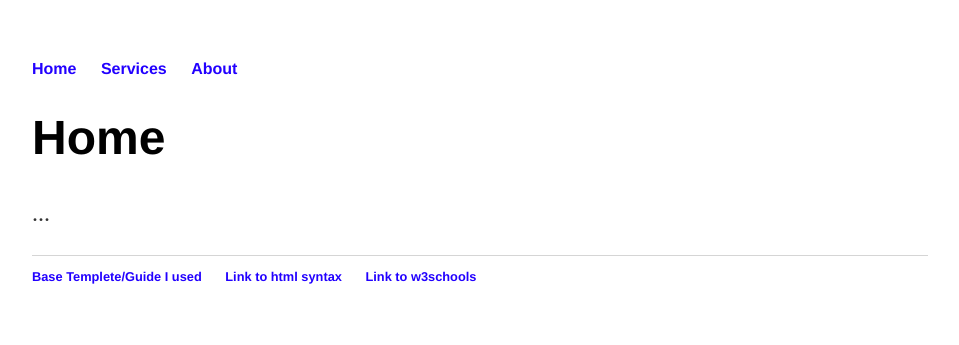
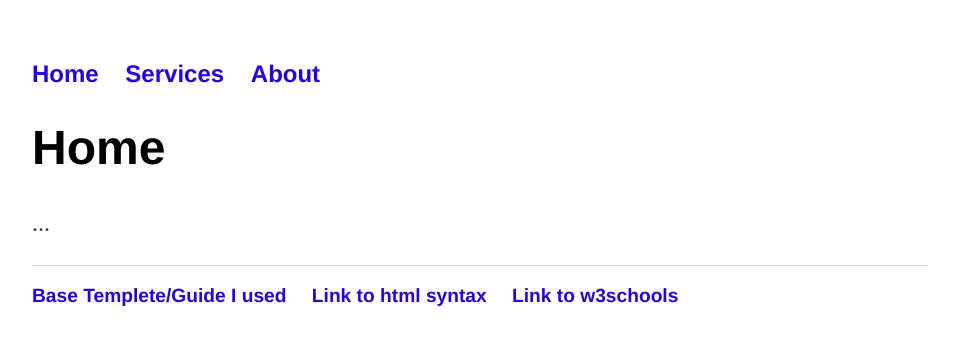
Before and after one commit to ShadowHazel/ShadowHazel.github.io, a Jekyll site: the page built from index.html, in a window 1280 px wide. Shown: the top 345 px of the page, without its empty margins (160-1119 px from the left). Built offline with Jekyll 4.4.1, drawn with Linux system fonts in a browser that asks for light colours.

Commit message:
Update 1.css

```diff
--- a/css/1.css
+++ b/css/1.css
@@ -33,11 +33,10 @@ footer {
     font-size: .8em;
 }
 
-ul.posts {
-    margin: 20px auto 40px;
+ul {
     font-size: 1.5em;
 }
 
-ul.posts li {
+ul li {
     list-style: none;
 }
```
